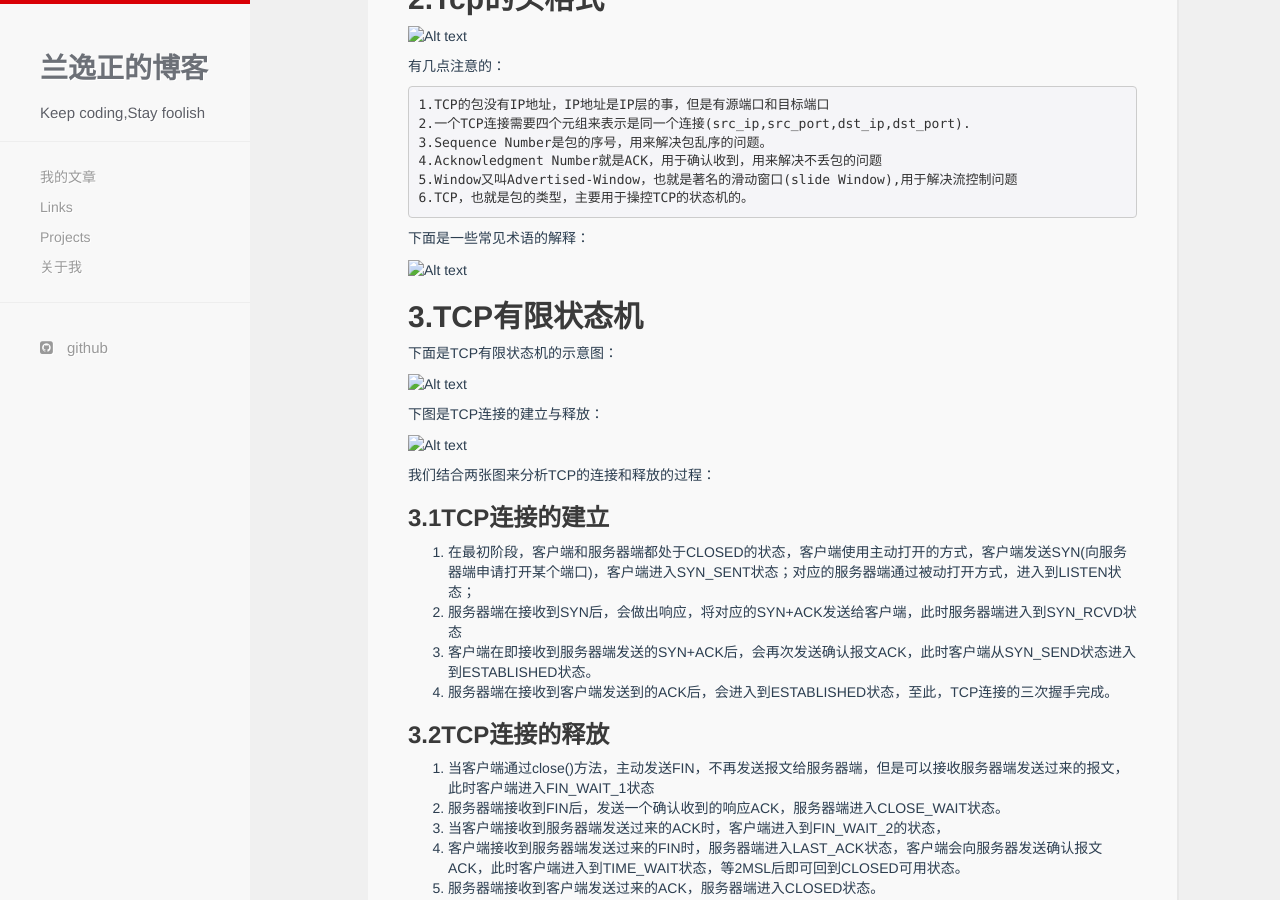
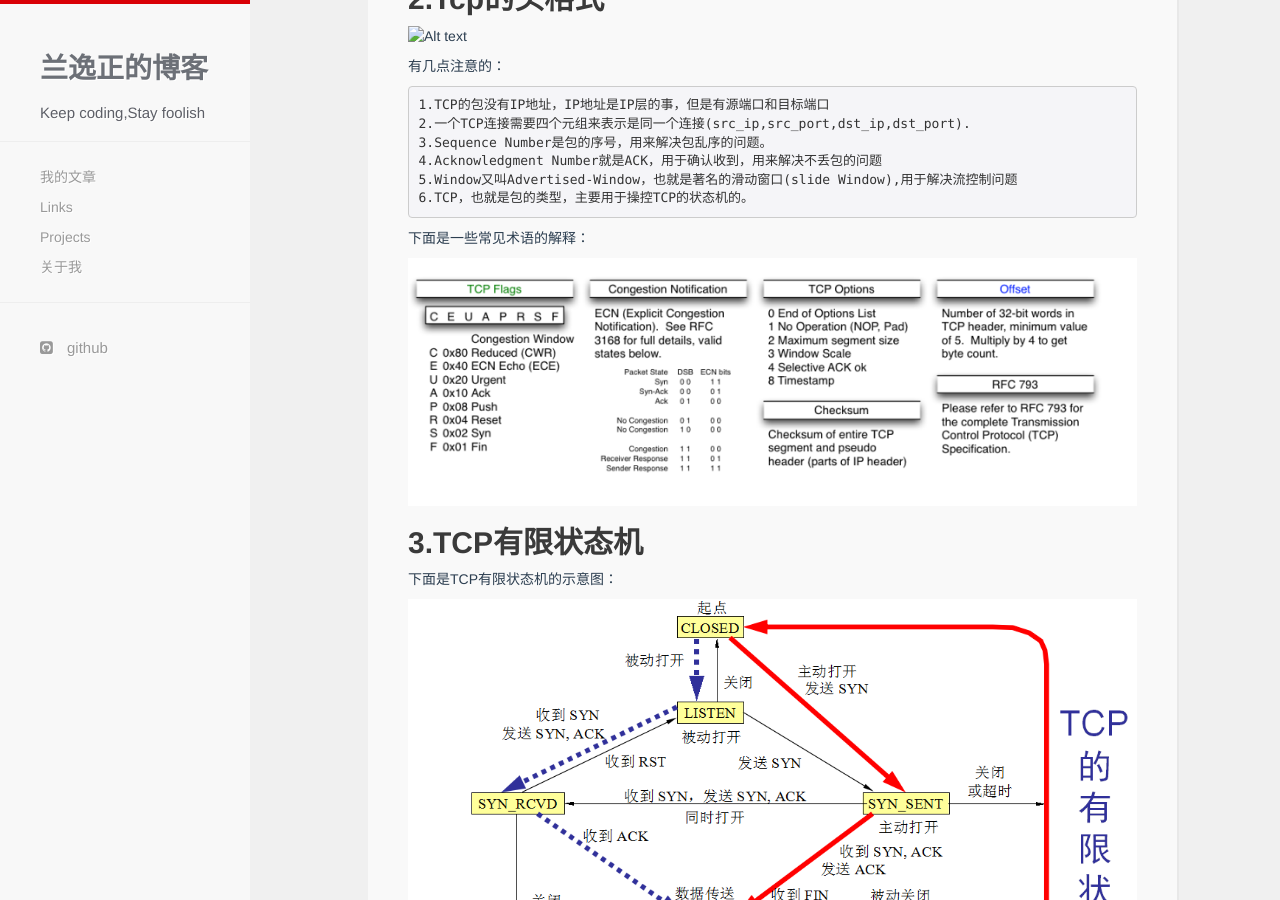
Before and after one commit to lanyizheng/lanyizheng.github.com, a Jekyll site: the page built from _posts/2016-04-05-对于TCP的理解.md, in a window 1280 px wide and 900 px high, scrolled down 412 px. Built offline with Jekyll 4.4.1, drawn with Linux system fonts in a browser that asks for light colours; nearby versions of some CDN libraries; Markdown is read by kramdown in place of the engine named in the settings.

Commit message:
modify the post of tcp

```diff
--- a/_posts/2016-04-05-对于TCP的理解.md
+++ b/_posts/2016-04-05-对于TCP的理解.md
@@ -25,21 +25,21 @@ TCP在网络OSI的七层模型中的第四层-Transport层，IP在第三层-NetW
 
 下面是一些常见术语的解释：
 
-![Alt text](./tcp术语.png)
+![Alt text](/images/tcp术语.png)
 
 
 ##3.TCP有限状态机
 
 下面是TCP有限状态机的示意图：
 
-![Alt text](./tcp有限状态机.png)
+![Alt text](/images/tcp有限状态机.png)
 
 
 
 
 下图是TCP连接的建立与释放：
 
-![Alt text](./tcp连接的建立与释放.jpg)
+![Alt text](/images/tcp连接的建立与释放.jpg)
 
 
 我们结合两张图来分析TCP的连接和释放的过程：
@@ -80,16 +80,17 @@ TCP在网络OSI的七层模型中的第四层-Transport层，IP在第三层-NetW
 
 每一端都发送一个SYN给对方，每一端使用对端所知的端口作为本地端口。
 
-![Alt text](./同时打开.png)
+![Alt text](/images/同时打开.png)
 
 
 **同时关闭**：
 
 如果应用程序同时发送FIN,则在发送后会首先进入FIN_WAIT_1状态，在收到对端的FIN后，回复一个ACK会进入CLOSING状态，在收到对方的ACK后，则进入了TIME_WAIT状态，这种情况称之为同时关闭。
 
-![Alt text](./同时关闭.png)
+![Alt text](/images/同时关闭.png)
 
 还有几种情况：
+
 1. SYN_SENT -> SYN_RCVD :服务器端和客户端在SYN_SEND状态下如果收到SYN报文后，需要发送ACK报文，并把自己的状态调整到SYN_RCVD状态，准备进入ESTABLISH状态。
 2. SYN_SENT -> CLOSED:在发送超时的情况下回回到CLOSED状态
 3. SYN_RCVD -> LISTEN: 如果收到RST包，会返回到LISTEN状态
```
Also changed, not shown: images/tcp同时关闭.png (added), images/tcp同时打开.png (added), images/tcp头格式.png (added), images/tcp有限状态机.png (added), images/tcp术语.png (added), images/tcp连接的建立与释放.jpg (added).
